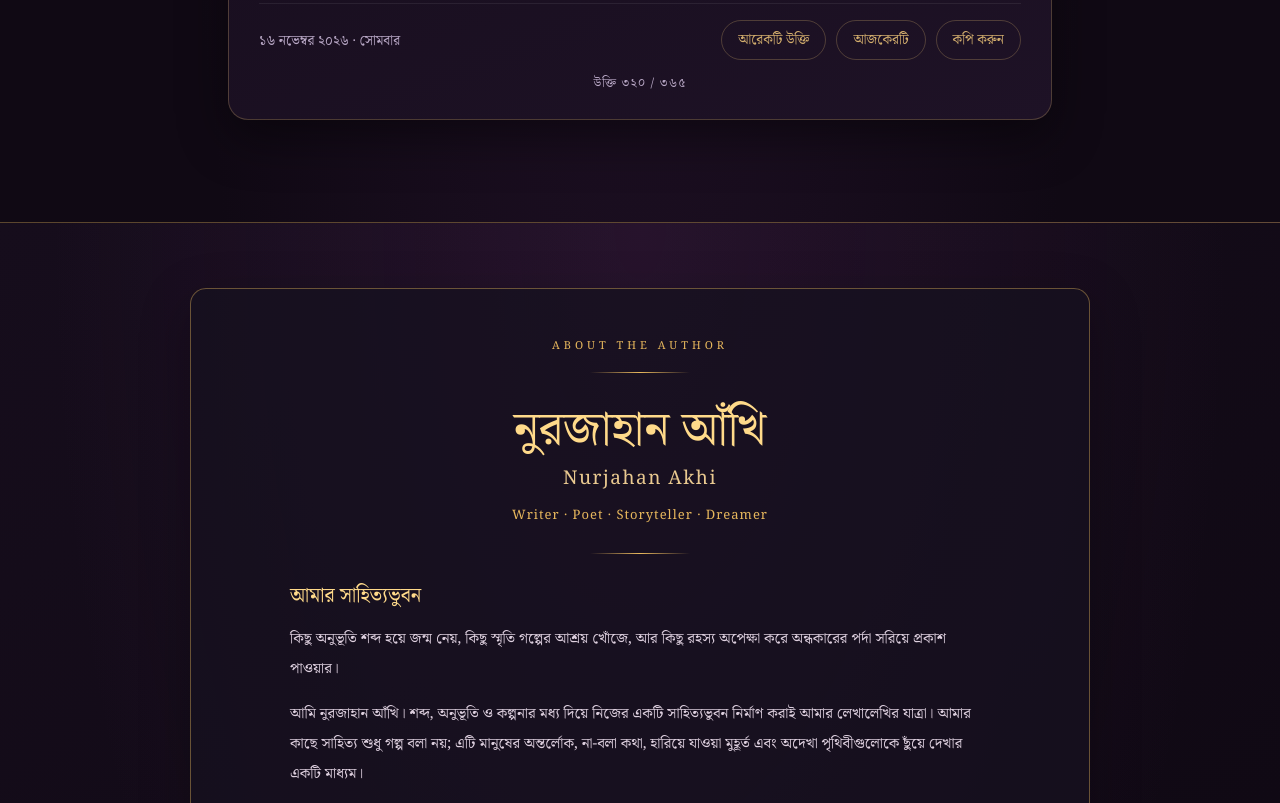
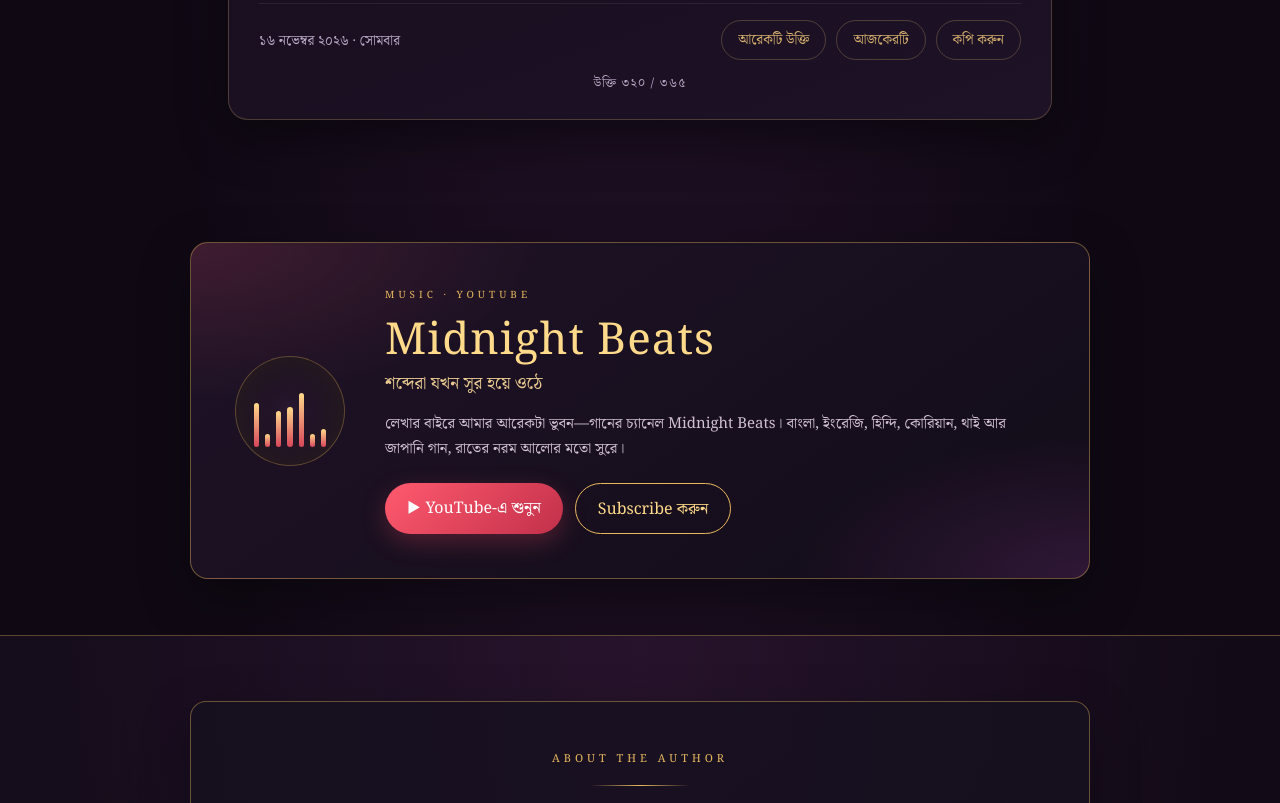
Before and after one commit to akhisliterary-haven/akhis-lekhaghor, a plain HTML site: page index.html in a window 1280 px wide. Shown: the part 1997-2800 px from the top of the page. Drawn offline with Linux system fonts and the light colour scheme.

Commit message:
Add files via upload

```diff
--- a/index.html
+++ b/index.html
@@ -560,6 +560,30 @@ footer{
 .contact-links{display:flex;flex-wrap:wrap;gap:12px;justify-content:center}
 .contact-links a{display:inline-flex;padding:11px 24px;border:1px solid var(--gold);border-radius:7px;color:var(--gold2);background:linear-gradient(135deg,rgba(232,184,93,.12),rgba(104,45,110,.15));transition:.3s}
 .contact-links a:hover{background:linear-gradient(135deg,#ffdc8d,#d89d49);color:#251526;transform:translateY(-3px)}
+.mb-sec{padding:20px 0 56px}
+.mb-card{position:relative;overflow:hidden;max-width:900px;margin:auto;display:flex;align-items:center;gap:clamp(20px,4vw,40px);padding:clamp(26px,5vw,44px);border:1px solid rgba(232,184,93,.4);border-radius:18px;background:radial-gradient(500px 220px at 0% 0%,rgba(214,70,90,.18),transparent 70%),radial-gradient(420px 200px at 100% 100%,rgba(104,45,110,.35),transparent 70%),linear-gradient(145deg,#1f1327,#120c18);box-shadow:0 18px 50px rgba(0,0,0,.35)}
+.mb-bars{flex:none;display:flex;align-items:flex-end;gap:6px;height:110px;width:110px;padding:18px;border-radius:50%;background:radial-gradient(circle,#2a1830 0,#160d1c 70%);border:1px solid rgba(232,184,93,.35);box-shadow:0 0 40px rgba(232,184,93,.12) inset;justify-content:center}
+.mb-bars i{display:block;width:7px;height:30%;border-radius:4px;background:linear-gradient(180deg,#ffda8a,#d6465a);animation:mbEq 1.1s ease-in-out infinite alternate}
+.mb-bars i:nth-child(2){animation-delay:-.4s;animation-duration:.9s}
+.mb-bars i:nth-child(3){animation-delay:-.8s;animation-duration:1.3s}
+.mb-bars i:nth-child(4){animation-delay:-.2s;animation-duration:.8s}
+.mb-bars i:nth-child(5){animation-delay:-.6s;animation-duration:1.2s}
+.mb-bars i:nth-child(6){animation-delay:-1s;animation-duration:1s}
+.mb-bars i:nth-child(7){animation-delay:-.3s;animation-duration:1.4s}
+@keyframes mbEq{from{height:18%}to{height:92%}}
+.mb-body{min-width:0}
+.mb-card h2{font:normal clamp(30px,4.5vw,44px) Georgia,serif;letter-spacing:1px;color:var(--gold2);margin:6px 0 0}
+.mb-tag{color:#e9c990;margin:2px 0 12px;font-size:17px}
+.mb-text{color:#d1c1d2;margin:0 0 22px;font-size:15px}
+.mb-btns{display:flex;flex-wrap:wrap;gap:12px}
+.mb-btns a{display:inline-flex;padding:11px 22px;border-radius:999px;transition:.3s}
+.mb-play{background:linear-gradient(135deg,#ff5a6e,#c2304a);color:#fff;box-shadow:0 8px 24px rgba(214,70,90,.3)}
+.mb-play:hover{transform:translateY(-3px);filter:brightness(1.08)}
+.mb-sub{border:1px solid var(--gold);color:var(--gold2)}
+.mb-sub:hover{background:linear-gradient(135deg,#ffdc8d,#d89d49);color:#251526;transform:translateY(-3px)}
+@media(max-width:600px){.mb-card{flex-direction:column;text-align:center}.mb-btns{justify-content:center}.mb-bars{width:96px;height:96px}}
+section[id],footer[id]{scroll-margin-top:84px}
+@media(max-width:760px){section[id],footer[id]{scroll-margin-top:108px}}
 </style>
 </head>
 
@@ -576,6 +600,7 @@ footer{
       <a href="#home">হোম</a>
       <a href="#library">সাহিত্য সংগ্রহ</a>
       <a href="#daily-quote">আজকের উক্তি</a>
+      <a href="#music">গান</a>
       <a href="#about">লেখক</a>
       <a href="#contact">যোগাযোগ</a>
     </nav>
@@ -732,6 +757,24 @@ footer{
   </div>
 </section>
 
+<!-- MIDNIGHT BEATS (YouTube) -->
+<section class="mb-sec" id="music" aria-labelledby="mb-title">
+  <div class="wrap">
+    <div class="mb-card">
+      <div class="mb-bars" aria-hidden="true"><i></i><i></i><i></i><i></i><i></i><i></i><i></i></div>
+      <div class="mb-body">
+        <div class="eyebrow">MUSIC · YOUTUBE</div>
+        <h2 id="mb-title">Midnight Beats</h2>
+        <p class="mb-tag">শব্দেরা যখন সুর হয়ে ওঠে</p>
+        <p class="mb-text">লেখার বাইরে আমার আরেকটা ভুবন—গানের চ্যানেল Midnight Beats। বাংলা, ইংরেজি, হিন্দি, কোরিয়ান, থাই আর জাপানি গান, রাতের নরম আলোর মতো সুরে।</p>
+        <div class="mb-btns">
+          <a class="mb-play" href="https://www.youtube.com/@midnightbeats3" target="_blank" rel="noopener noreferrer">▶ YouTube-এ শুনুন</a>
+          <a class="mb-sub" href="https://www.youtube.com/@midnightbeats3?sub_confirmation=1" target="_blank" rel="noopener noreferrer">Subscribe করুন</a>
+        </div>
+      </div>
+    </div>
+  </div>
+</section>
 <!-- PREMIUM BILINGUAL AUTHOR PROFILE -->
 
 <section class="about" id="about">
@@ -845,6 +888,7 @@ footer{
       <div class="contact-links">
         <a href="https://www.facebook.com/share/16JoFmGg3eC/" target="_blank" rel="noopener noreferrer">Facebook ↗</a>
         <a href="https://www.instagram.com/nurjahan.akhi/" target="_blank" rel="noopener noreferrer">Instagram ↗</a>
+        <a href="https://www.youtube.com/@midnightbeats3" target="_blank" rel="noopener noreferrer">YouTube ↗</a>
       </div>
     </div>
   </div>
@@ -1694,7 +1738,7 @@ document.getElementById('searchForm').addEventListener('submit', event => {
       });
     }, {threshold: 0, rootMargin: '0px 0px -8% 0px'});
     var groups = [
-      document.querySelectorAll('#library .section-head, #library .quote, #daily-quote, .contact-card, footer'),
+      document.querySelectorAll('#library .section-head, #library .quote, #daily-quote, .mb-card, .contact-card, footer'),
       document.querySelectorAll('.author-profile > *')
     ];
     groups.forEach(function (list, g) {
```
